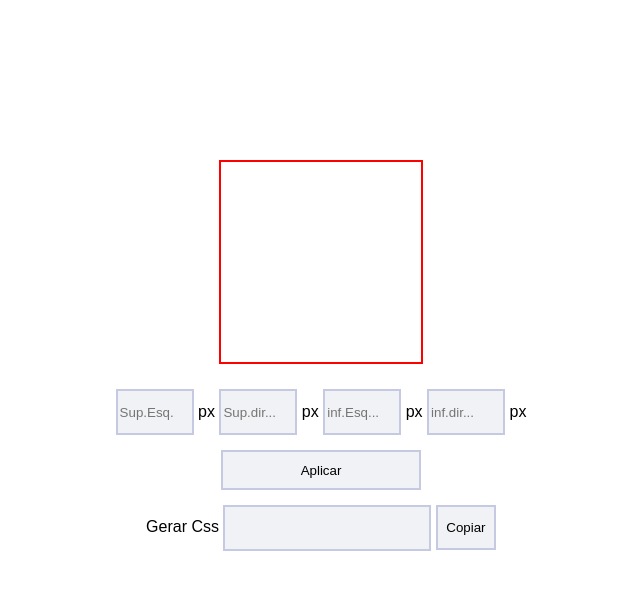
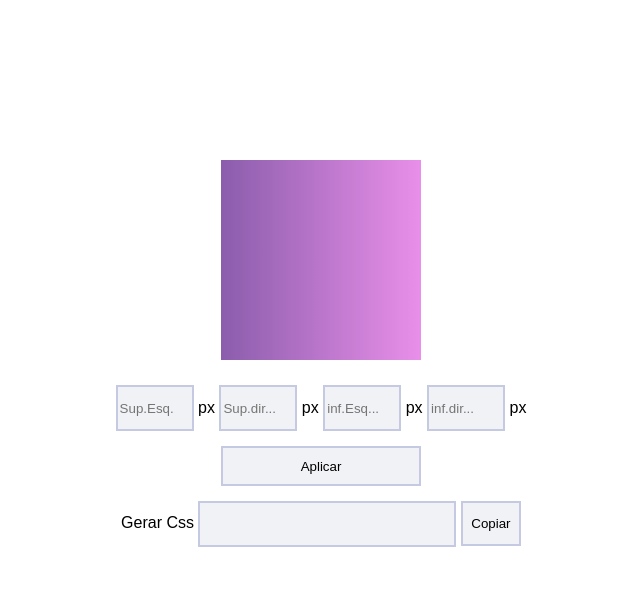
Before and after one commit to Philipesissala/BorderRadiusPreviewer, a plain HTML site: page index.html in a window 1280 px wide. Shown: the whole page, without its empty margins (319-959 px from the left). Drawn offline with Linux system fonts and the light colour scheme.

Commit message:
chore: Adicionando a funcionalidade de gerar css

```diff
--- a/index.html
+++ b/index.html
@@ -24,7 +24,7 @@
         <button class="btnApply">Aplicar</button>
         <div class="cssGenerator">
             <label for="">Gerar Css</label>
-            <input type="text" class="getCss">
+            <input type="text" class="getCss" disabled>
             <button class="btnCopy">Copiar</button>
         </div>
         </div>
--- a/script.js
+++ b/script.js
@@ -17,12 +17,13 @@ const App = {
         }
     },
     init() {
-        const { inputUp, inputRight, inputLeft, inputDown } = App.getValues();
+        let { inputUp, inputRight, inputLeft, inputDown } = App.getValues();
         App.box.style.borderTopLeftRadius = `${inputUp}px`;
         App.box.style.borderTopRightRadius = `${inputRight}px`;
         App.box.style.borderBottomLeftRadius = `${inputLeft}px`;
         App.box.style.borderBottomRightRadius = `${inputDown}px`;
 
+        App.inputGenerateCss.value = `border-radius: ${inputUp.trim() == 0 ? 0 : inputUp}px ${inputRight.trim() == 0 ? 0 : inputRight}px ${inputLeft.trim() == 0 ? 0 : inputLeft}px ${inputDown.trim() == 0 ? 0 : inputDown}px;`;
     },
 }
 App.btnApply.addEventListener("click", () => {
--- a/style.css
+++ b/style.css
@@ -10,7 +10,7 @@ main {
 }
 
 .box {
-    border: 2px solid red;
+    background-image: linear-gradient(to right, rgb(139, 93, 172), rgb(233, 143, 233));
     width: 200px;
     height: 200px;
     margin-bottom: 25px;
@@ -38,8 +38,9 @@ input, button {
 }
 
 .cssGenerator input {
-    width: 200px;
+    width: 250px;
     height: 40px;
+    color: red;
 }
 
 .cssGenerator button {
```
